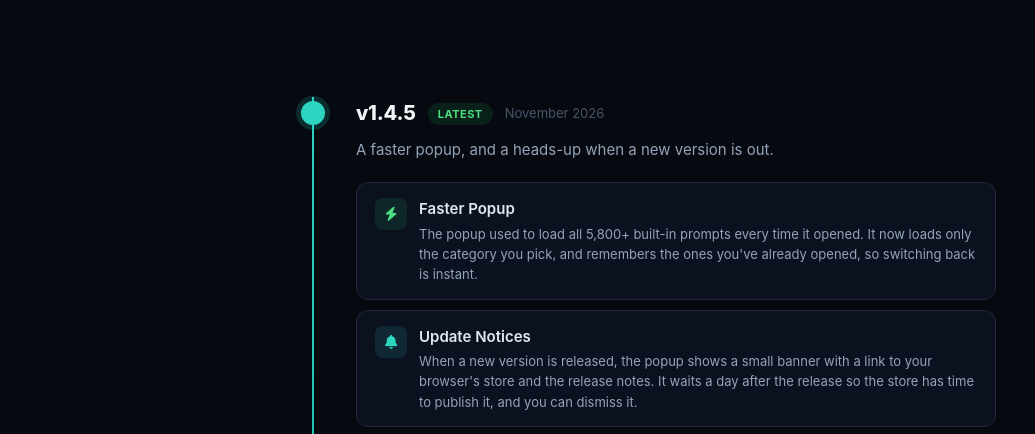
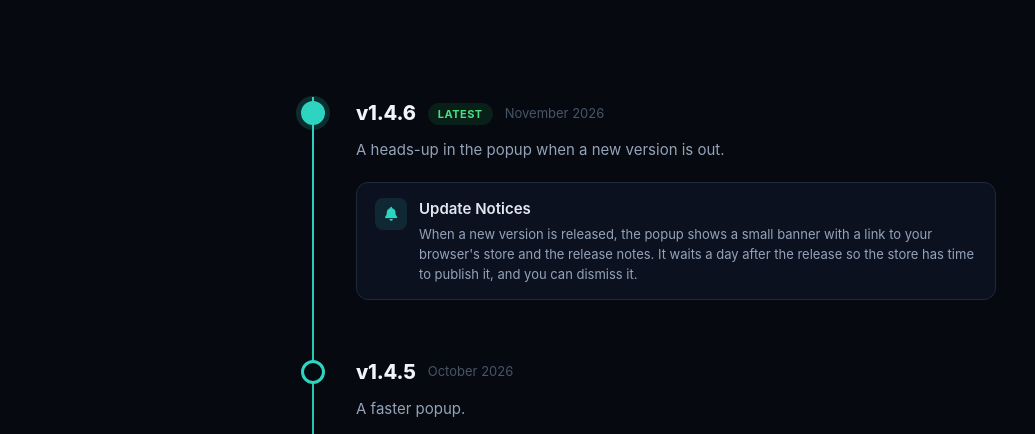
Before and after one commit to mathinraj/AutoPrompt-for-Copilot, a browser extension: page site/changelog.html in a window 1280 px wide. Shown: the part 336-770 px from the top of the page, without its empty margins (0-1035 px from the left). Drawn offline with Linux system fonts and the light colour scheme.

Commit message:
Update version to 1.4.6 and revise changelog entries for clarity. Enhanced update notification feature description and adjusted version references across all relevant files.

```diff
--- a/site/changelog.html
+++ b/site/changelog.html
@@ -233,28 +233,40 @@
 
     <section class="timeline">
 
-      <!-- v1.4.5 -->
+      <!-- v1.4.6 -->
       <div class="version-block latest">
         <div class="version-dot"></div>
         <div class="version-header">
-          <span class="version-tag">v1.4.5</span>
+          <span class="version-tag">v1.4.6</span>
           <span class="version-badge">Latest</span>
           <span class="version-date">November 2026</span>
         </div>
-        <p class="version-desc">A faster popup, and a heads-up when a new version is out.</p>
+        <p class="version-desc">A heads-up in the popup when a new version is out.</p>
+        <div class="change-list">
+          <div class="change-item">
+            <div class="change-icon feat"><i class="fa-solid fa-bell"></i></div>
+            <div class="change-content">
+              <h4>Update Notices</h4>
+              <p>When a new version is released, the popup shows a small banner with a link to your browser's store and the release notes. It waits a day after the release so the store has time to publish it, and you can dismiss it.</p>
+            </div>
+          </div>
+        </div>
+      </div>
+
+      <!-- v1.4.5 -->
+      <div class="version-block">
+        <div class="version-dot"></div>
+        <div class="version-header">
+          <span class="version-tag">v1.4.5</span>
+          <span class="version-date">October 2026</span>
+        </div>
+        <p class="version-desc">A faster popup.</p>
         <div class="change-list">
           <div class="change-item">
             <div class="change-icon improve"><i class="fa-solid fa-bolt"></i></div>
             <div class="change-content">
               <h4>Faster Popup</h4>
               <p>The popup used to load all 5,800+ built-in prompts every time it opened. It now loads only the category you pick, and remembers the ones you've already opened, so switching back is instant.</p>
-            </div>
-          </div>
-          <div class="change-item">
-            <div class="change-icon feat"><i class="fa-solid fa-bell"></i></div>
-            <div class="change-content">
-              <h4>Update Notices</h4>
-              <p>When a new version is released, the popup shows a small banner with a link to your browser's store and the release notes. It waits a day after the release so the store has time to publish it, and you can dismiss it.</p>
             </div>
           </div>
           <div class="change-item">
```
Also changed, not shown: firefox/landing/landing.html (+1 -1 lines), landing/landing.html (+1 -1 lines), site/index.html (+3 -3 lines), firefox/manifest.json, manifest.json.
